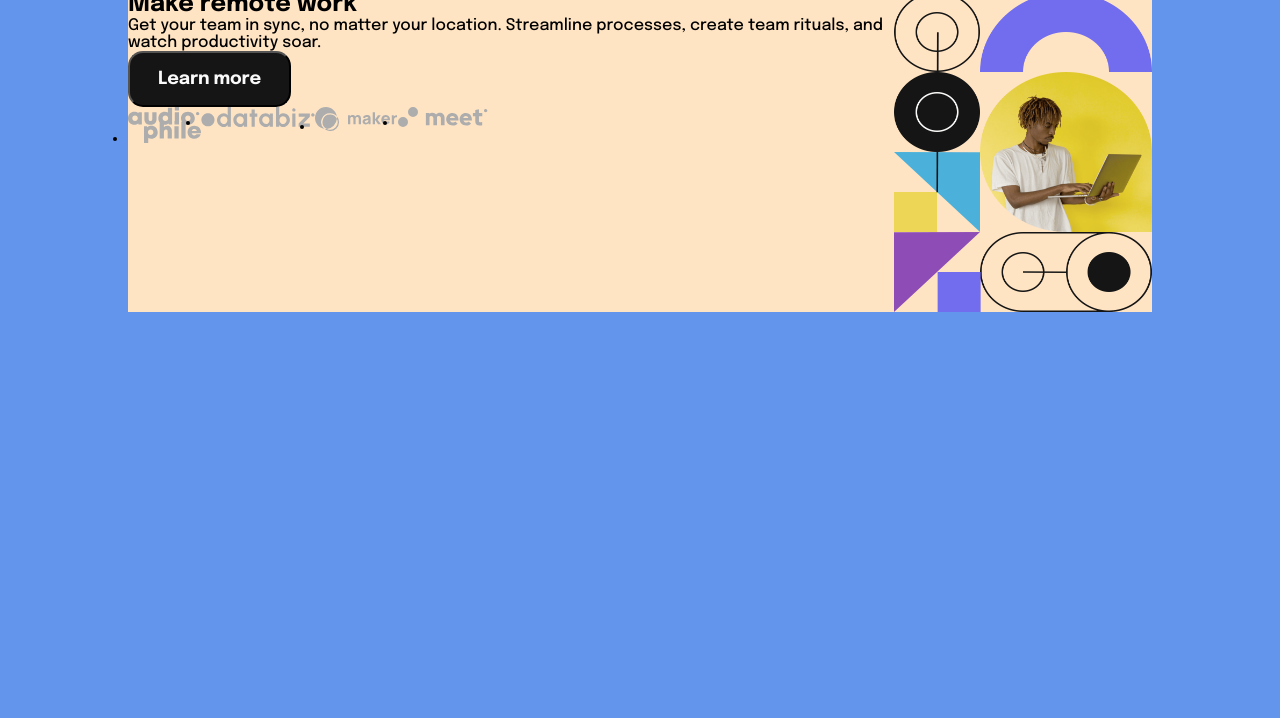
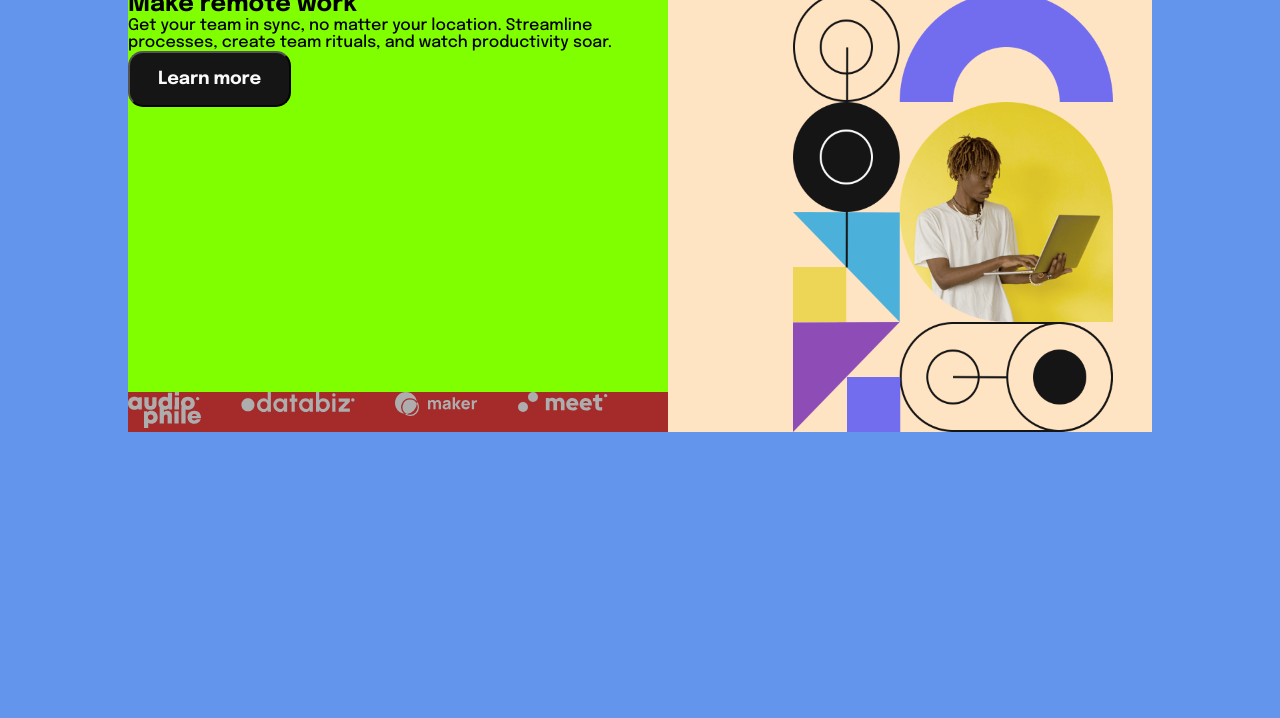
Before and after one commit to WillianAmorim/intro-section-with-dropdown-navigation-main, a plain HTML site: page index.html in a window 1280 px wide. Shown: the part 82-800 px from the top of the page. Drawn offline with Linux system fonts and the light colour scheme.

Commit message:
eestilizando elementos filhos da section

```diff
--- a/style.css
+++ b/style.css
@@ -82,6 +82,12 @@ header > div {
   display: flex;
 }
 
+.div-section-left {
+  width: 540px;
+  height: 400px;
+  background-color: chartreuse;
+}
+
 #button-learn-more {
   width: 163px;
   height: 56px;
@@ -98,9 +104,13 @@ header > div {
 
 .section-container > div > div > ul {
   display: flex;
+  list-style: none;
+  gap: 40px;
+  background-color: brown;
 }
 
 .section-container > div > img {
   width: 320px;
-  height: 320px;
+  height: auto;
+  margin-left: 125px;
 }
```
